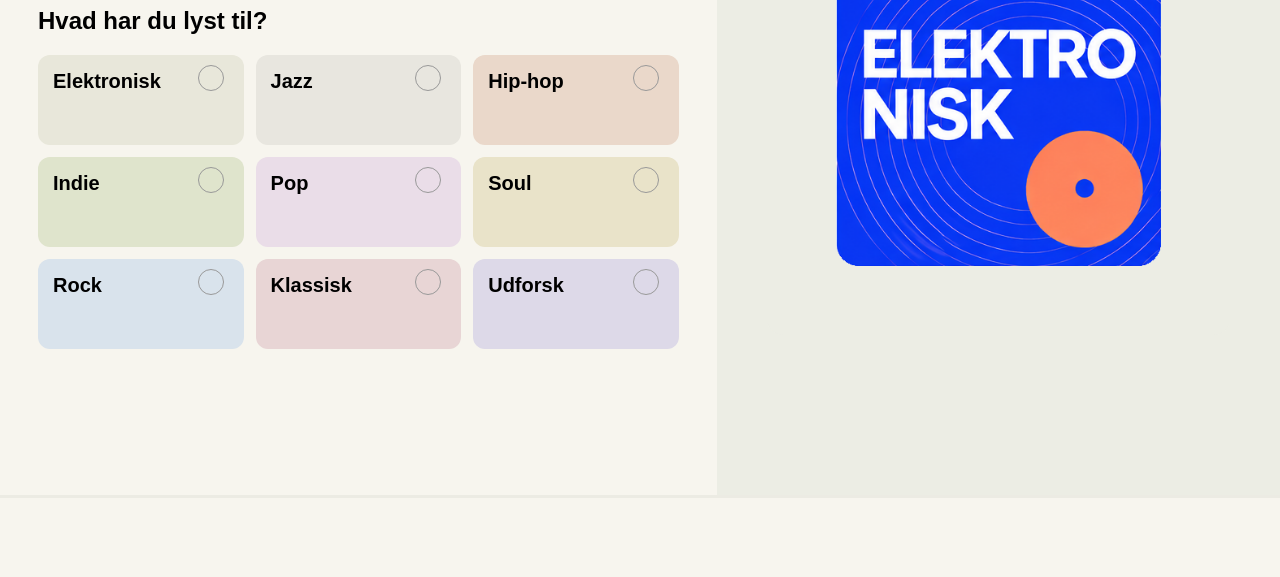
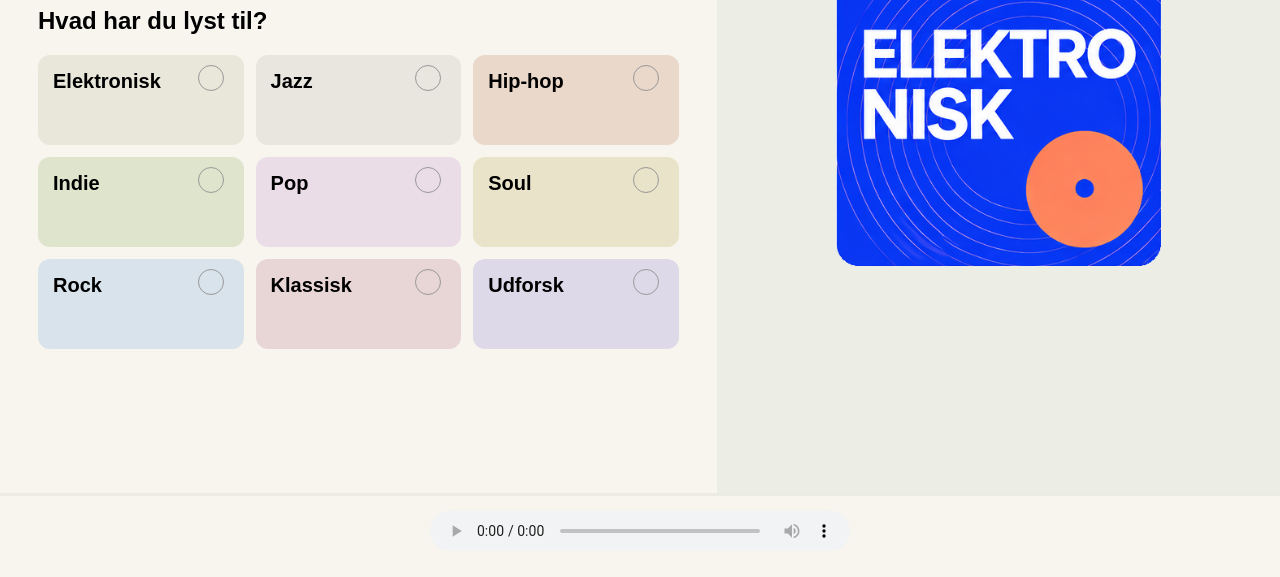
Before and after one commit to laarsegth/next_track, a website: page frontend/index.html in a window 1280 px wide. Shown: the part 235-812 px from the top of the page. Drawn offline with Linux system fonts and the light colour scheme.

Commit message:
afspilleren i bunden

```diff
--- a/frontend/index.html
+++ b/frontend/index.html
@@ -85,8 +85,9 @@
         </aside>
     </main>
 
-   <footer class="player-bar">
-</footer>
+    <footer class="player-bar" aria-label="Musikafspiller">
+        <audio class="player-controls" controls preload="none" aria-label="Afspilning"></audio>
+    </footer>
 
 </body>
 </html>
--- a/frontend/styles.css
+++ b/frontend/styles.css
@@ -1,5 +1,9 @@
 * {
     box-sizing: border-box;
+}
+
+:root {
+    --player-bar-height: 72px;
 }
 
 /* Overordnet CSS der gælder på det meste af siden*/
@@ -8,12 +12,12 @@ body {
     font-family: Arial, Helvetica, sans-serif;
     background: #f7f5ee;
     letter-spacing: -4%;
-    padding-bottom: 90px;
+    padding-bottom: calc(var(--player-bar-height) + env(safe-area-inset-bottom));
     font-weight: 300;
 }
 
 .page {
-    min-height: calc(100vh - 64px);
+    min-height: calc(100vh - 64px - var(--player-bar-height) - env(safe-area-inset-bottom));
     display: grid;
     grid-template-columns: 56% 44%;
 }
@@ -275,20 +279,23 @@ body {
     display: block;
 }
 
-/* Vores afspiller i bunden*/
-.afspiller {
-    width: 100%;
-    height: 60px;
-    border-radius: 0;
-    color: #a92222;
-}
-
+/* Afspillerbjælken */
 .player-bar {
     position: fixed;
-    left: 0;
-    right: 0;
-    bottom: 0;
-    height: 70px;
+    inset: auto 0 0;
+    z-index: 1;
+    display: grid;
+    grid-template-columns: minmax(0, 420px);
+    align-items: center;
+    justify-content: center;
+    min-height: calc(var(--player-bar-height) + env(safe-area-inset-bottom));
+    padding: 8px clamp(12px, 4vw, 50px) calc(8px + env(safe-area-inset-bottom));
     background: #f7f5ee;
     border-top: 3px solid #ecebe3;
 }
+
+.player-controls {
+    display: block;
+    width: 100%;
+    height: 40px;
+}
```
Also changed, not shown: frontend/lyt_sammen.html (+3 -3 lines).
